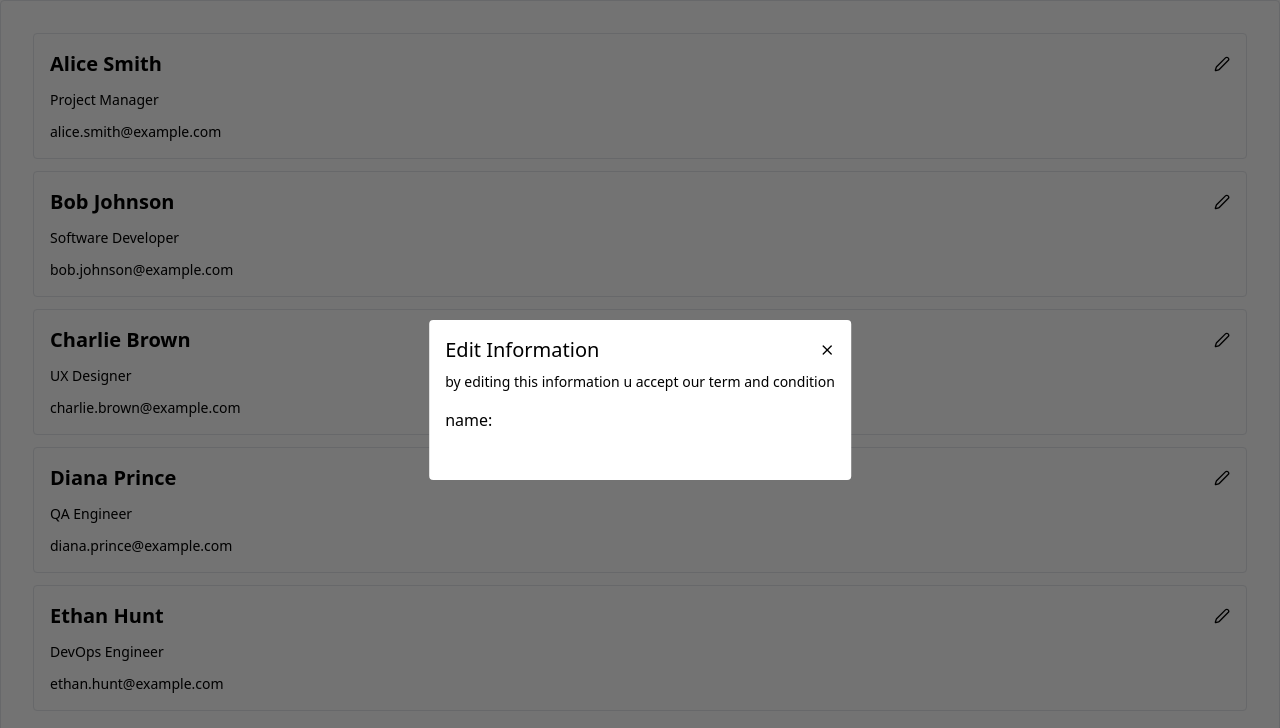
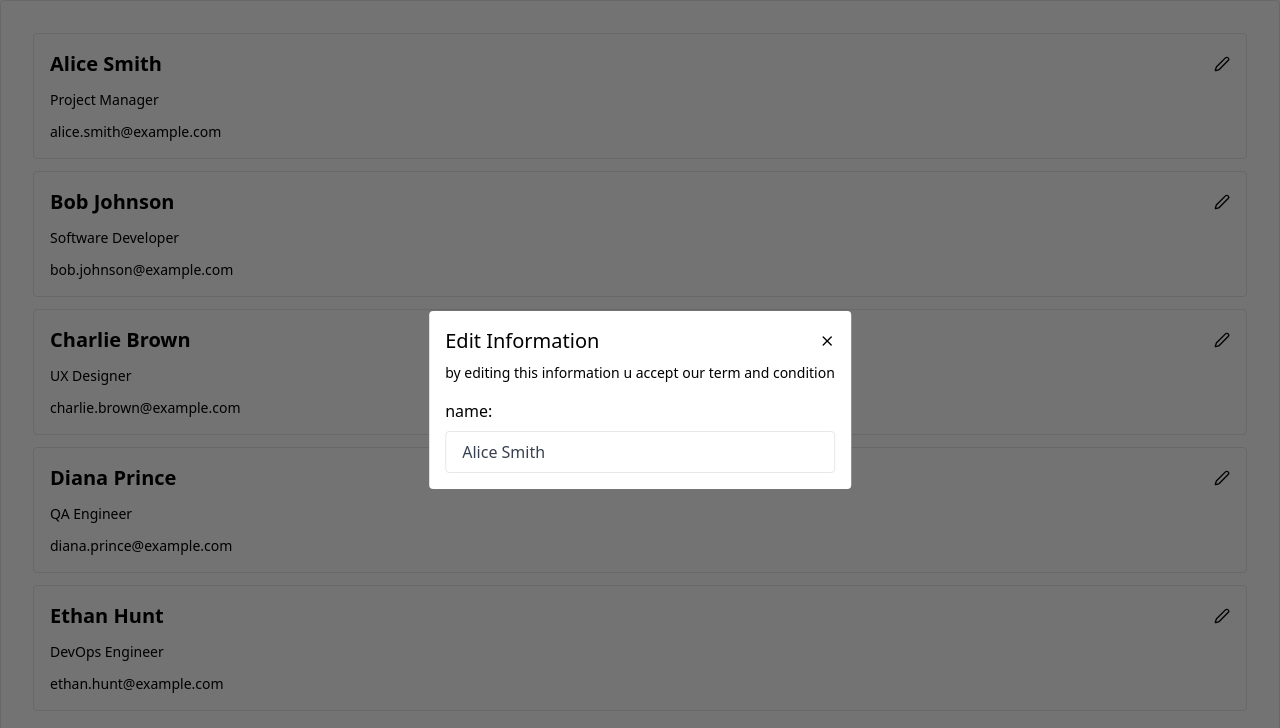
Before and after one commit to NaifIT11/radix-dialog-as-children, a Next.js app: page / in a window 1280 px wide. Both pictures are taken after a click on the button 1222 px from the left and 64 px from the top of the page. Shown: the top 728 px of the page. Built offline with nearby package versions, Linux system fonts and the light colour scheme.

Commit message:
adding style to input

```diff
--- a/src/app/components/Member.tsx
+++ b/src/app/components/Member.tsx
@@ -37,7 +37,7 @@ export default function Member({ name, role, email }: Member) {
               <form className="flex flex-col gap-3">
                 <div className="grid gap-2">
                   <label htmlFor="name">name:</label>
-                  <input type="text" id="name" />
+                  <input type="text" id="name" value={name} className="px-4 text-gray-700 py-2 rounded ring-black outline-none border focus-visible:ring-2 ring-offset-2"/>
                 </div>
               </form>
             </Dialog.Content>
```
